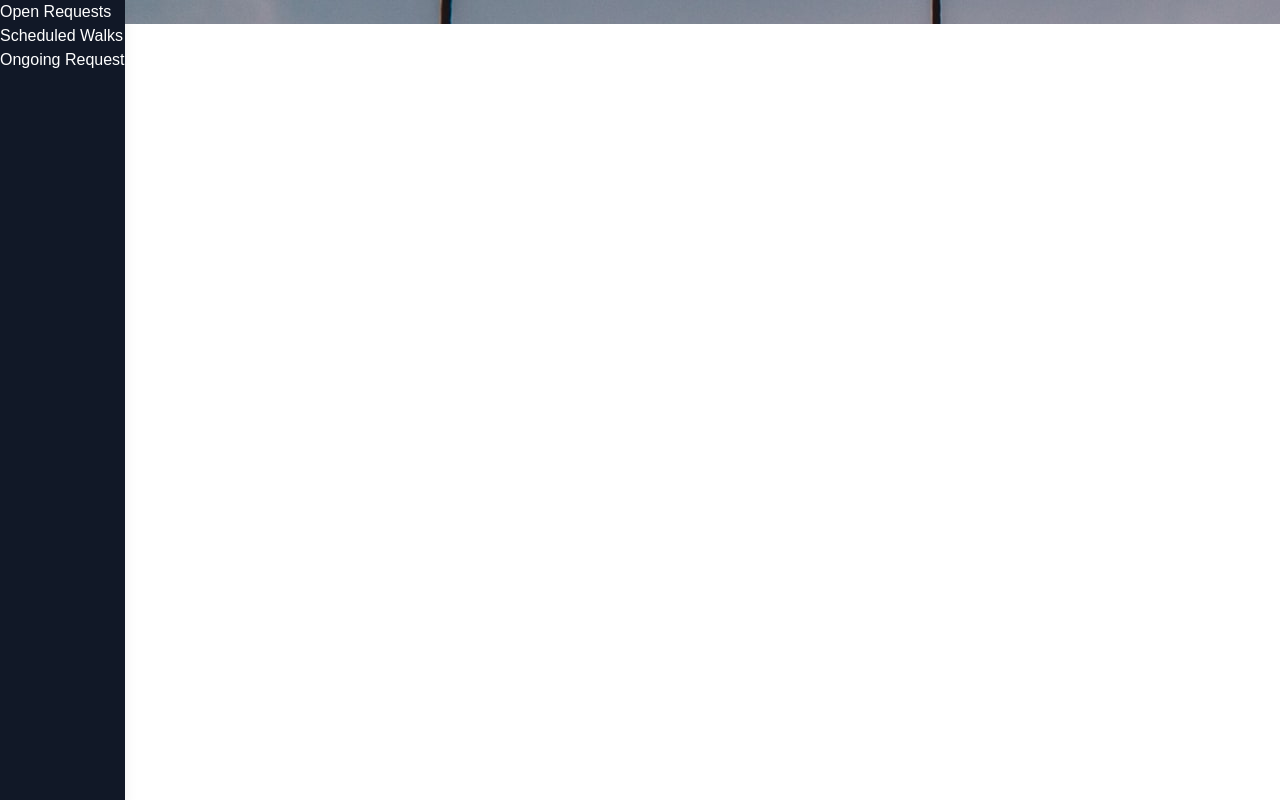
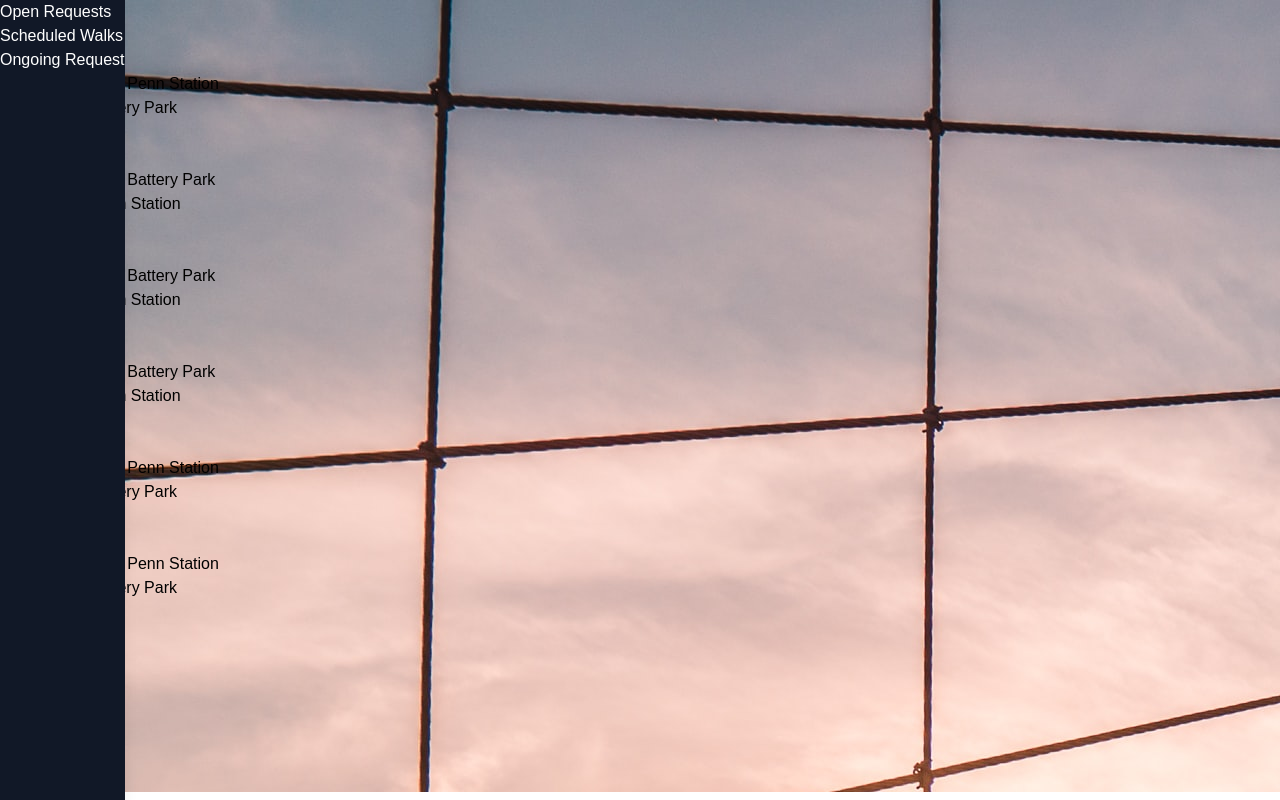
Before and after one commit to katherine84522/PONY-New-York-frontend, a React (Vite) app: page /protectorscheduledwalk in a window 1280 px wide. Built offline with nearby package versions, Linux system fonts and the light colour scheme; data requests are answered from the project's data file.

Commit message:
protectorscheduledwalk done

```diff
--- a/src/App.jsx
+++ b/src/App.jsx
@@ -16,13 +16,16 @@
 import OpenRequestCard from './OpenRequestCard'
 
 const App = () => {
+
+  const [ongoingRequest, setOngoingRequest] = useState(null)
+
   return (
     <div className="App bg-bridge">
       <Routes>
         <Route path="/" element={<Login />} />
         <Route path="/protectorsignup" element={<ProtectorSignup />} />
-        <Route path="/ongoingrequest" element={<OngoingRequest />} />
-        <Route path="/openrequests" element={<OpenRequests />} />
+        <Route path="/ongoingrequest" element={<OngoingRequest ongoingRequest={ongoingRequest} />} />
+        <Route path="/openrequests" element={<OpenRequests setOngoingRequest={setOngoingRequest} />} />
         <Route path="/protectorscheduledwalk" element={<ProtectorScheduledWalk />} />
         <Route path="/walkerscheduledwalk" element={<WalkerScheduledWalk />} />
         <Route path="/walkersignup" element={<WalkerSignup />} />
@@ -30,7 +33,7 @@
         <Route path="/walkerhistory" element={<WalkerHistory />} />
         <Route path="/walkerongoingrequest" element={<WalkerOngoing />} />
         <Route path="/pastrequest" element={<PastRequest />} />
-        <Route path="/openrequestcard" element={<OpenRequestCard />} />
+        <Route path="/openrequestcard" element={<OpenRequestCard setOngoingRequest={setOngoingRequest} />} />
       </Routes>
     </div>
   )
--- a/src/OpenRequestCard.jsx
+++ b/src/OpenRequestCard.jsx
@@ -1,9 +1,10 @@
 import { useJsApiLoader } from '@react-google-maps/api'
 import { useEffect, useState } from 'react'
+import { useNavigate } from 'react-router-dom'
 
 const libraries = ['places']
 
-const OpenRequestCard = ({ request }) => {
+const OpenRequestCard = ({ request, setOngoingRequest }) => {
     const [coords, setCoords] = useState({});
     const [duration, setDuration] = useState('')
     const [MTAduration, setMTADuration] = useState('')
@@ -70,6 +71,18 @@
         getLocation()
     }, [isLoaded])
 
+    const navigate = useNavigate()
+
+    const handleClick = () => {
+        if (request.current) {
+        }
+        setOngoingRequest(request)
+        navigate('/OngoingRequest')
+        // else {
+
+        // }
+    }
+
 
     return (
         <div>
@@ -78,7 +91,7 @@
             <p>Your location to meetup location:<b>{duration}</b> by walk &nbsp; <b>{MTAduration}</b> by subway </p>
             <p>Destination: Whitney Museum of American Art</p>
             <p>Meetup Location to Destination: {duration1} by walk </p>
-            <button>Accept Walk Request</button>
+            <button onClick={() => { handleClick() }}>Accept Walk Request</button>
         </div>
     )
 }
--- a/src/OpenRequests.jsx
+++ b/src/OpenRequests.jsx
@@ -2,7 +2,7 @@
 import { useState, useEffect } from 'react'
 import OpenRequestCard from './OpenRequestCard'
 
-const OpenRequests = () => {
+const OpenRequests = ({ setOngoingRequest }) => {
 
     const [requests, setRequests] = useState([])
 
@@ -24,7 +24,7 @@
                 requests.map((request) => {
                     return (
                         <div>
-                            < OpenRequestCard request={request} />
+                            < OpenRequestCard request={request} setOngoingRequest={setOngoingRequest} />
                         </div>
                     )
                 })
--- a/src/ProtectorScheduledWalk.jsx
+++ b/src/ProtectorScheduledWalk.jsx
@@ -1,11 +1,37 @@
 import ProtectorNavBar from './ProtectorNavBar'
+import { useEffect, useState } from 'react'
 
 const ProtectorScheduledWalk = () => {
+    const [scheduledWalks, setScheduledWalks] = useState([])
+
+    useEffect(() => {
+        const request = async () => {
+            let req = await fetch('http://localhost:3000/requests')
+            let res = await req.json()
+            setScheduledWalks(res)
+            console.log(scheduledWalks)
+            // do a filter for only current == false
+        }
+        request()
+    }, [])
 
     return (
         <div>
             < ProtectorNavBar />
             <h2>Scheduled Walk</h2>
+            {
+                scheduledWalks.map((walk) => {
+                    return (
+                        <div>
+                            <p>date:{walk.date}</p>
+                            <p>time: {walk.time}</p>
+                            <p>Meetup Location: {walk.start_location}</p>
+                            <p>Destination: {walk.end_location}</p>
+                        </div>
+                    )
+                })
+
+            }
         </div>
     )
 
```
